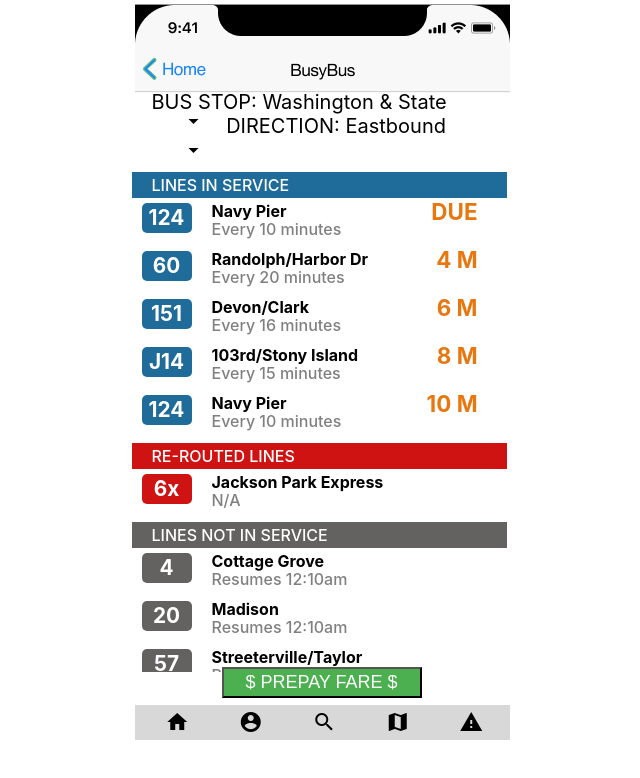
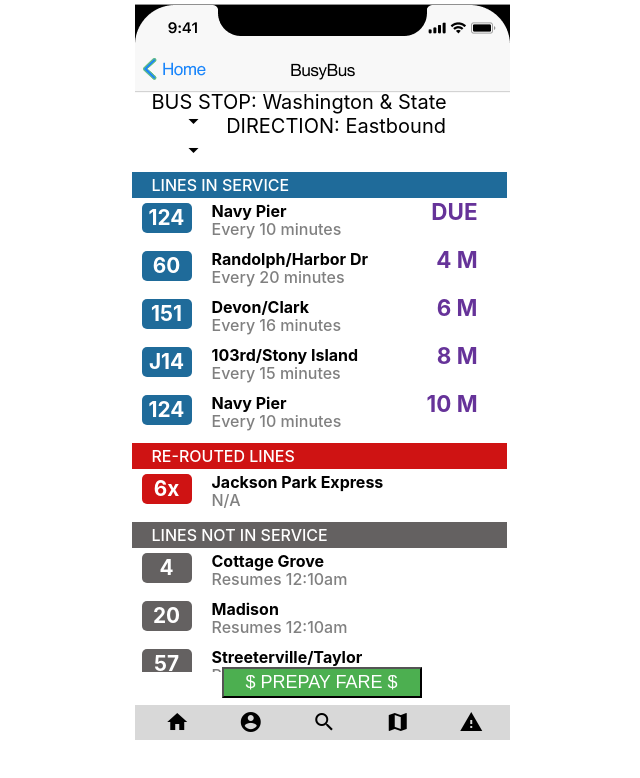
Before and after one commit to KatyCar/BusyBus, a plain HTML site: page index.html in a window 1280 px wide. Shown: the whole page, without its empty margins (321-961 px from the left). Drawn offline with Linux system fonts and the light colour scheme.

Commit message:
Update style.css

```diff
--- a/css/style.css
+++ b/css/style.css
@@ -63,7 +63,7 @@ ul.list-view {
 .arrival {
   margin-top: 3px;
   float: right;
-  color: #E7770F;
+  color: #663399;
   font-size: 1.4em;
 }
 .numberRoute {
```
